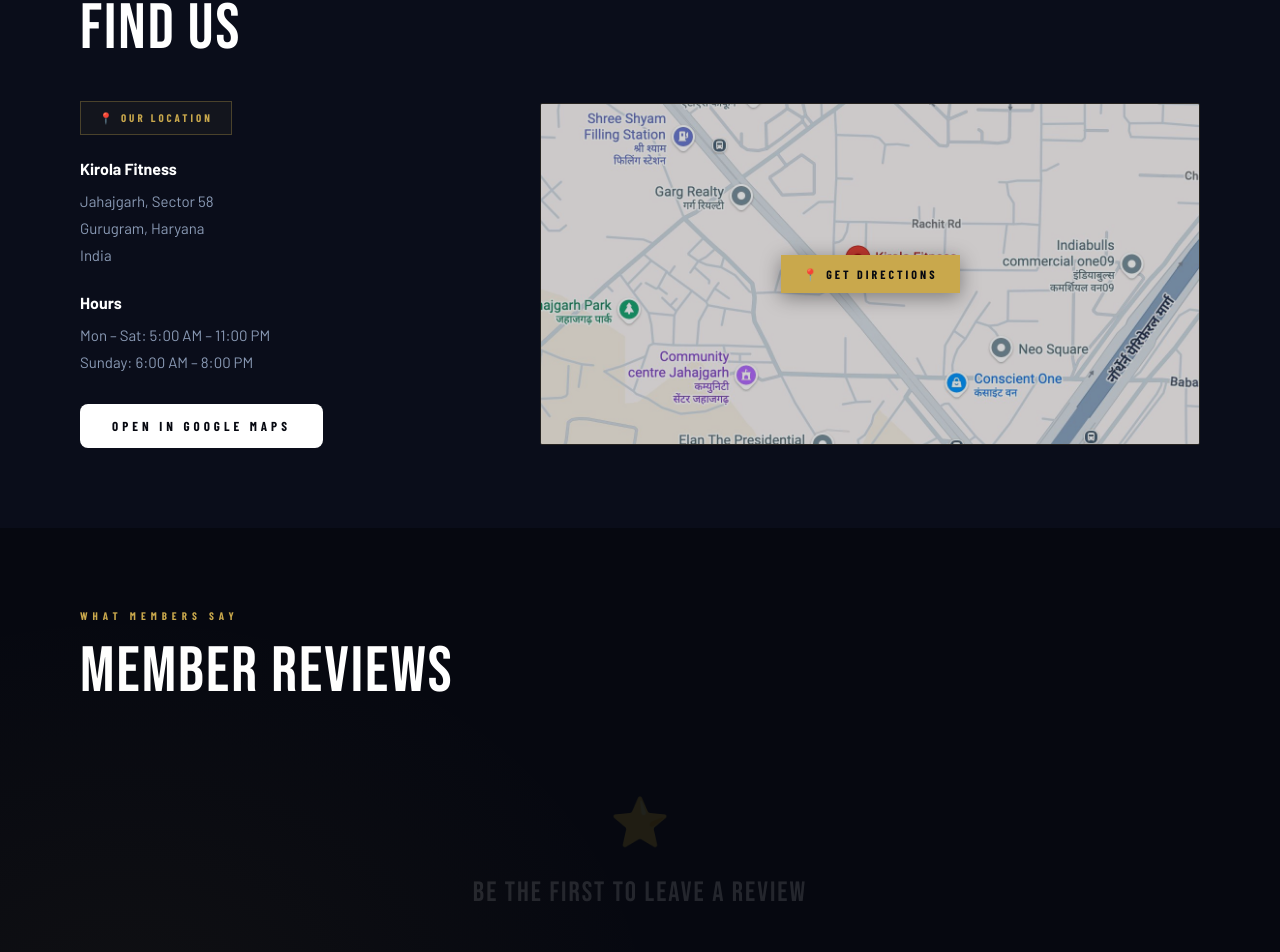
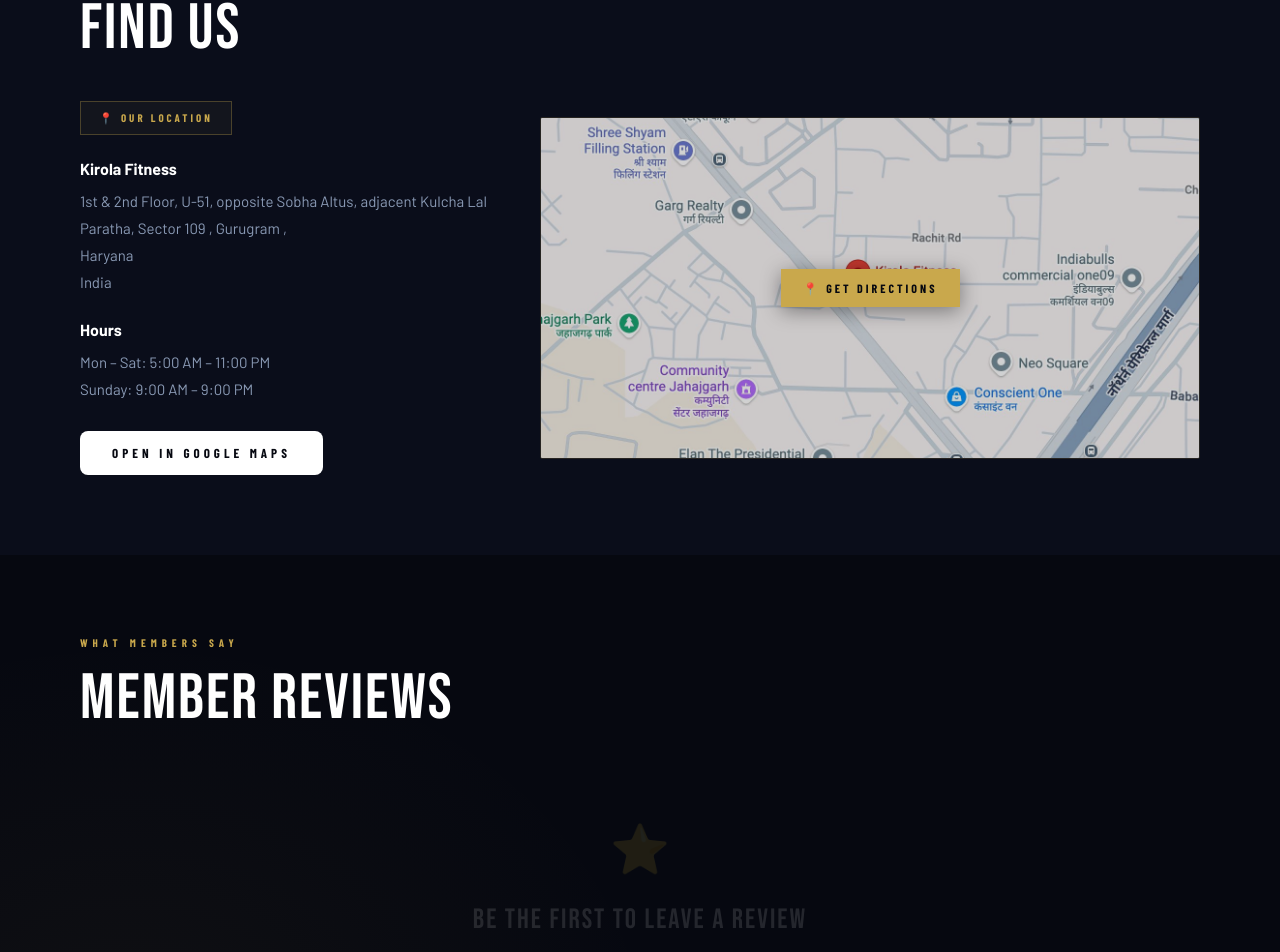
Before and after one commit to kirolafitness247/KirolaFitness, a React (Vite) app: page / in a window 1280 px wide. Shown: the part 3017-3969 px from the top of the page. Built offline with nearby package versions, Linux system fonts and the light colour scheme; no server answers.

Commit message:
CodeDonefully later

```diff
--- a/src/App.jsx
+++ b/src/App.jsx
@@ -1000,14 +1000,14 @@
             <span className="location-badge">📍 Our Location</span>
             <div className="location-address">
               <strong>Kirola Fitness</strong>
-              Jahajgarh, Sector 58<br />
-              Gurugram, Haryana<br />
+              1st & 2nd Floor, U-51, opposite Sobha Altus, adjacent Kulcha Lal Paratha,
+              Sector 109 , Gurugram ,<br />Haryana<br />
               India
             </div>
             <div className="location-address">
               <strong>Hours</strong>
               Mon – Sat: 5:00 AM – 11:00 PM<br />
-              Sunday: 6:00 AM – 8:00 PM
+              Sunday: 9:00 AM – 9:00 PM
             </div>
             <a href={KIROLA_MAPS_URL} target="_blank" rel="noopener noreferrer" style={{ textDecoration: 'none' }}>
               <button className="btn-primary" style={{ marginTop: 8 }}>Open in Google Maps</button>
```
